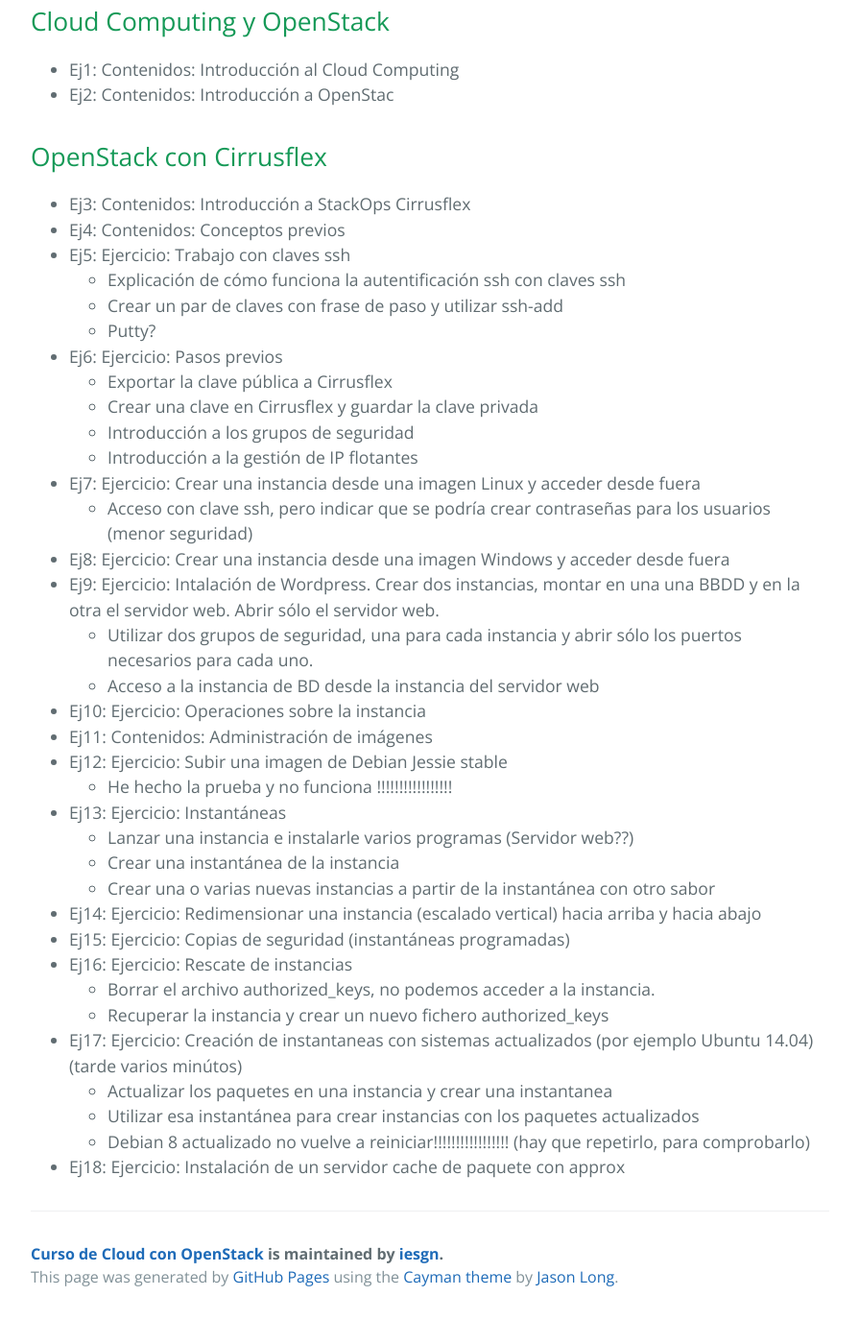
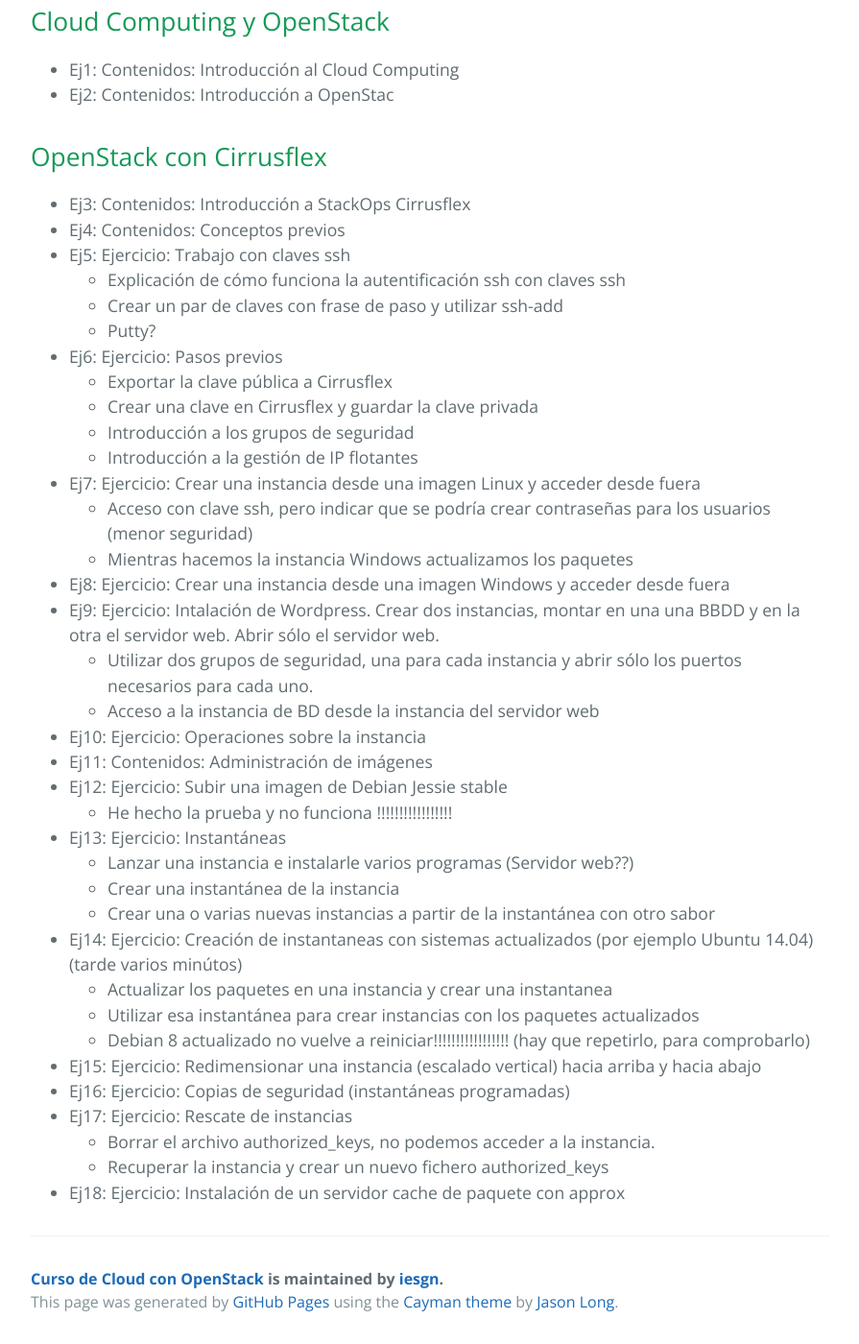
Before and after one commit to iesgn/ow1, a Jekyll site: the page built from curso/sesion.md, in a window 1280 px wide and 1400 px high, scrolled down 900 px. Shown: the whole window at 96% size, without its empty margins (192-1087 px from the left). Built offline with Jekyll 4.4.1, drawn with Linux system fonts in a browser that asks for light colours; before the commit the page ends 2274 px from its top, so only the background shows below that.

Commit message:
Arreglos menosres

```diff
--- a/curso/sesion.md
+++ b/curso/sesion.md
@@ -38,6 +38,7 @@ tittle: Sesiónes online
 	* Introducción a la gestión de IP flotantes
 * Ej7: Ejercicio: Crear una instancia desde una imagen Linux y acceder desde fuera
 	* Acceso con clave ssh, pero indicar que se podría crear contraseñas para los usuarios (menor seguridad)
+	* Mientras hacemos la instancia Windows actualizamos los paquetes
 * Ej8: Ejercicio: Crear una instancia desde una imagen Windows y acceder desde fuera
 * Ej9: Ejercicio: Intalación de Wordpress. Crear dos instancias, montar en una una BBDD y en la otra el servidor web. Abrir sólo el servidor web.
 	* Utilizar dos grupos de seguridad, una para cada instancia y abrir sólo los puertos necesarios para cada uno.
@@ -50,13 +51,13 @@ tittle: Sesiónes online
 	* Lanzar una instancia e instalarle varios programas (Servidor web??)
 	* Crear una instantánea de la instancia
 	* Crear una o varias nuevas instancias a partir de la instantánea con otro sabor
-* Ej14: Ejercicio: Redimensionar una instancia (escalado vertical) hacia arriba y hacia abajo
-* Ej15: Ejercicio: Copias de seguridad (instantáneas programadas)
-* Ej16: Ejercicio: Rescate de instancias
-	* Borrar el archivo authorized_keys, no podemos acceder a la instancia.
-	* Recuperar la instancia y crear un nuevo fichero authorized_keys
-* Ej17: Ejercicio: Creación de instantaneas con sistemas actualizados (por ejemplo Ubuntu 14.04) (tarde varios minútos)
+* Ej14: Ejercicio: Creación de instantaneas con sistemas actualizados (por ejemplo Ubuntu 14.04) (tarde varios minútos)
 	* Actualizar los paquetes en una instancia y crear una instantanea
 	* Utilizar esa instantánea para crear instancias con los paquetes actualizados
 	* Debian 8 actualizado no vuelve a reiniciar!!!!!!!!!!!!!!!!! (hay que repetirlo, para comprobarlo)
+* Ej15: Ejercicio: Redimensionar una instancia (escalado vertical) hacia arriba y hacia abajo
+* Ej16: Ejercicio: Copias de seguridad (instantáneas programadas)
+* Ej17: Ejercicio: Rescate de instancias
+	* Borrar el archivo authorized_keys, no podemos acceder a la instancia.
+	* Recuperar la instancia y crear un nuevo fichero authorized_keys
 * Ej18: Ejercicio: Instalación de un servidor cache de paquete con approx
```
